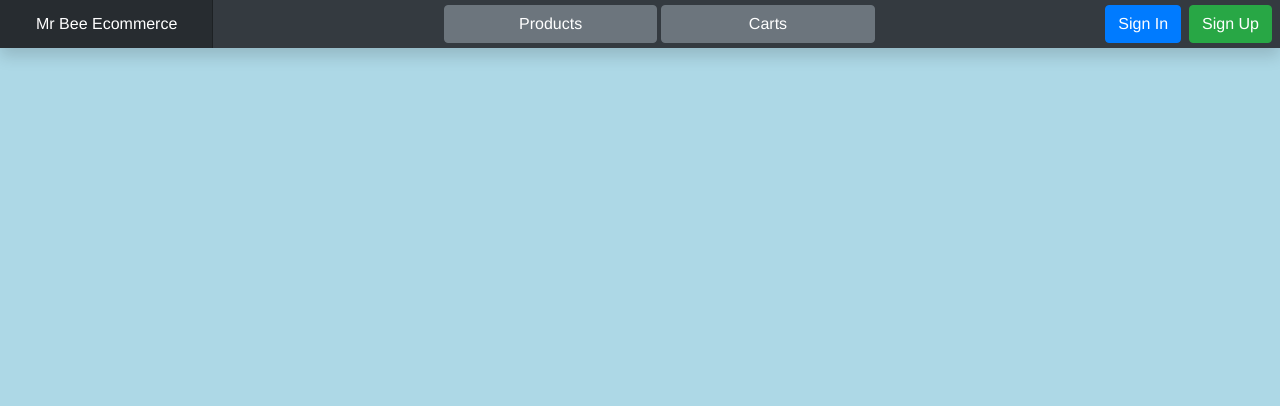
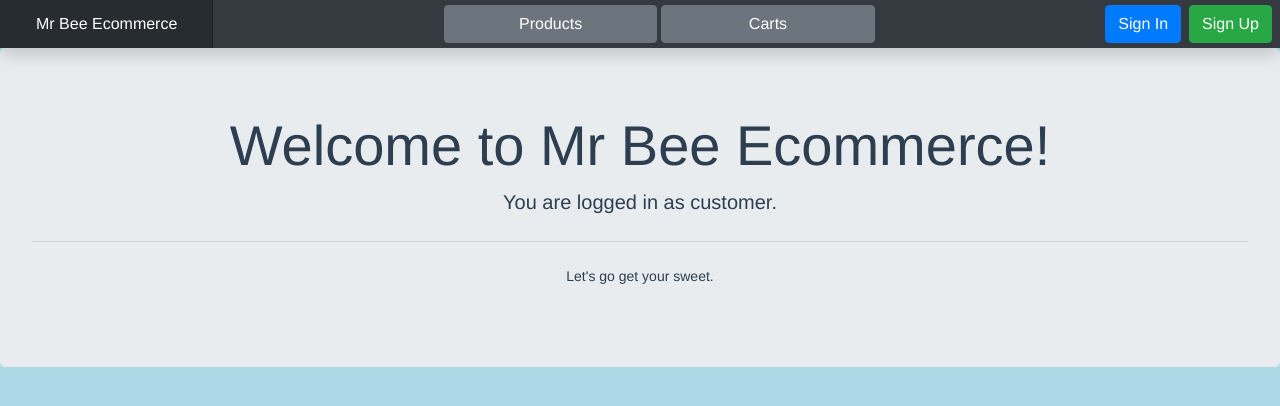
Before and after one commit to rmt-06-florence-fox/ecommerce_client_customer, a Vue app: page / in a window 1280 px wide. Shown: the top 406 px of the page. Built offline with nearby package versions, Linux system fonts and the light colour scheme.

Commit message:
after first deploy

```diff
--- a/src/views/Main.vue
+++ b/src/views/Main.vue
@@ -1,12 +1,26 @@
 <template>
-<div>
+<div v-if="!currentUser">
+    <div class="home">
+    <div class="jumbotron">
+      <h1 class="display-4">Welcome to Mr Bee Ecommerce!</h1>
+      <p class="lead">You are logged in as customer.</p>
+      <hr class="my-4">
+      <p>Let's go get your sweet.</p>
+    </div>
+  </div>
     <router-view />
 </div>
 </template>
 
 <script>
+import { mapState } from 'vuex'
 
 export default {
-  name: 'Main'
+  name: 'Main',
+  computed: {
+    ...mapState([
+      'currentUser'
+    ])
+  }
 }
 </script>
```
